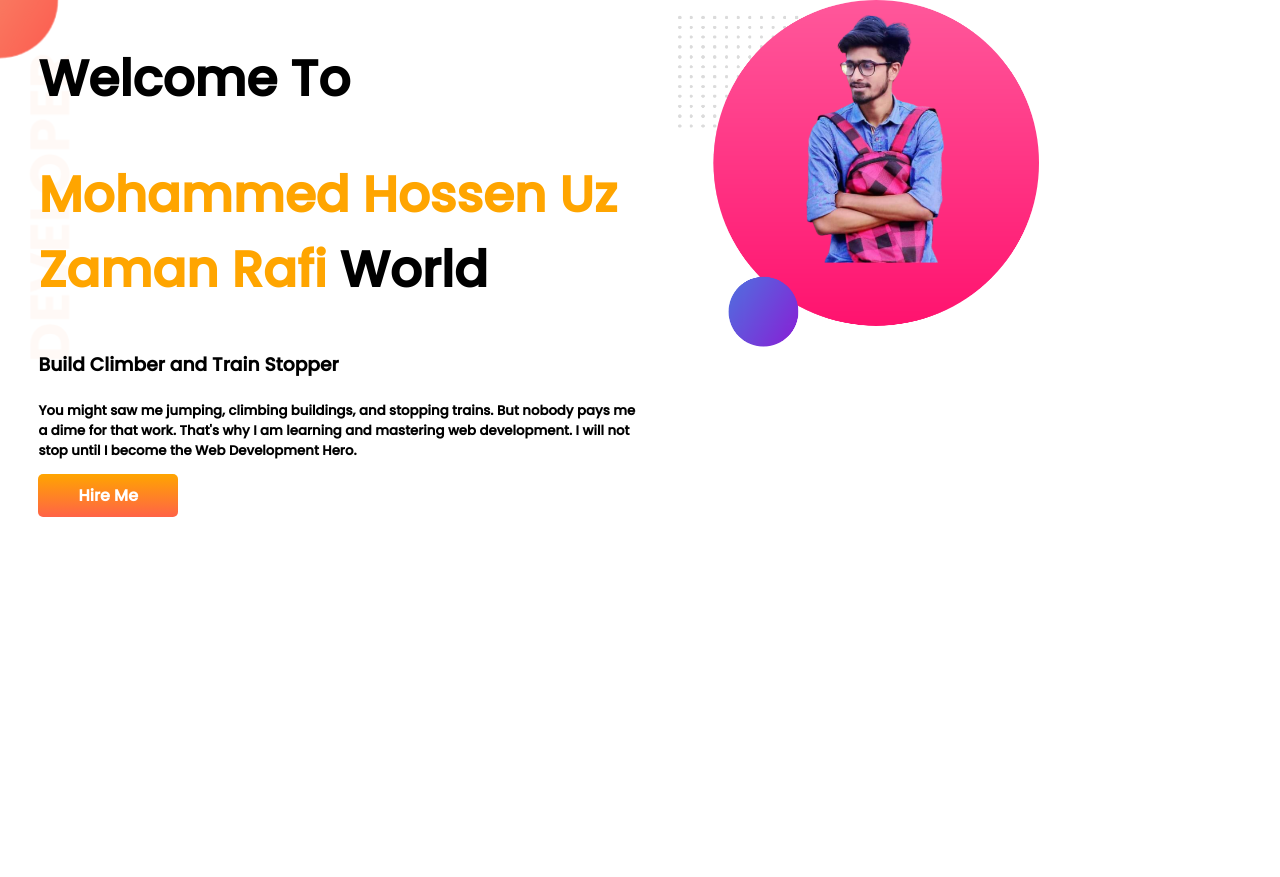
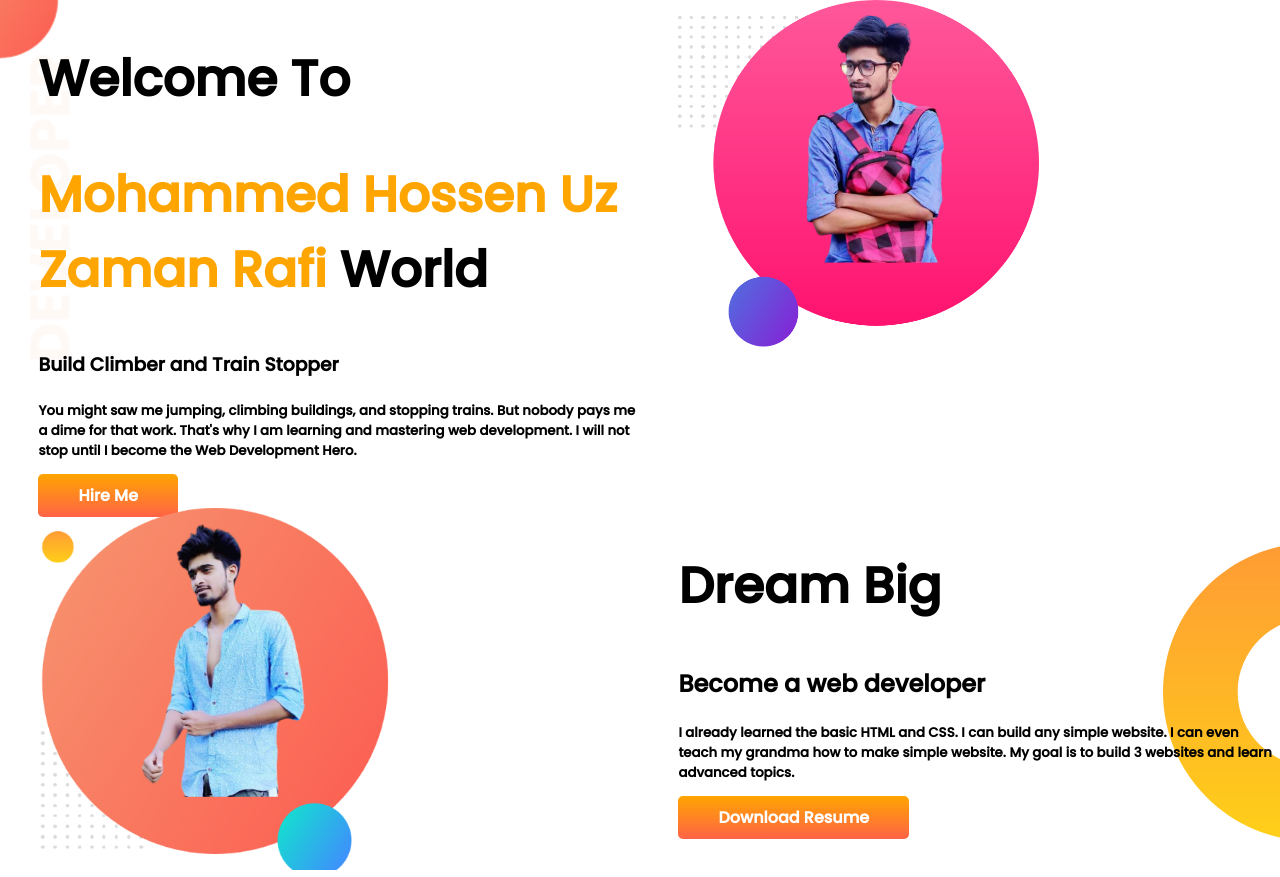
Before and after one commit to huzmama/developer-portfolio, a plain HTML site: page index.html in a window 1280 px wide. Before the commit the page ends 800 px from the top, so only its background shows below. Drawn offline with Linux system fonts and the light colour scheme.

Commit message:
dream added

```diff
--- a/index.html
+++ b/index.html
@@ -33,6 +33,23 @@
             <img src="images/my-bgpc.png" alt="">
         </div>
     </section>
+    <section class="dream-Big">
+        <div class="half-width">
+            <img src="images/12345.png" alt="">
+        </div>
+        <div class="half-width">
+
+            <h1>Dream Big</h1>
+            <h2>Become a web developer</h2>
+            <p>
+            <h5>I already learned the basic HTML and CSS. I can build any simple website. I can even teach my grandma
+                how to make simple website. My goal is to build 3 websites and learn advanced topics.</h5>
+            <a class="link-button" target="_blank" href="">Download Resume </a>
+            </p>
+        </div>
+
+
+    </section>
 </body>
 
 </html>
--- a/style.css
+++ b/style.css
@@ -14,6 +14,8 @@ h1 {
 
 section {
     display: flex;
+    margin: bottom 150px;
+    ;
 }
 
 .half-width {
@@ -40,3 +42,9 @@ section {
     background-image: url(images/top-banner.png);
     background-repeat: no-repeat;
 }
+
+.dream-Big {
+    background-image: url(images/dream-bg.png);
+    background-repeat: no-repeat;
+    background-position: right;
+}
```
Also changed, not shown: images/12345.png (added), images/FB_IMG_1631174988009-removebg-preview.png (deleted).
